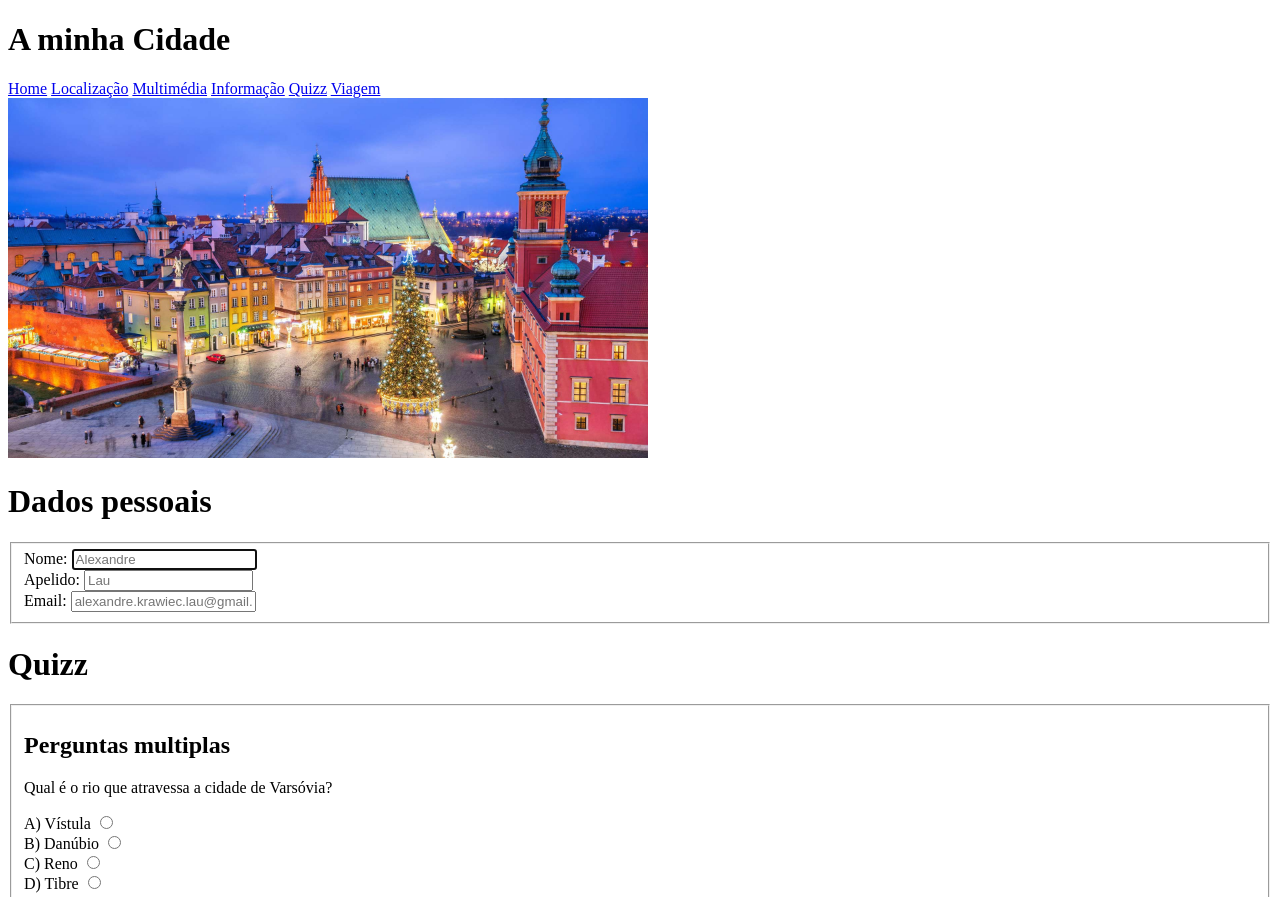
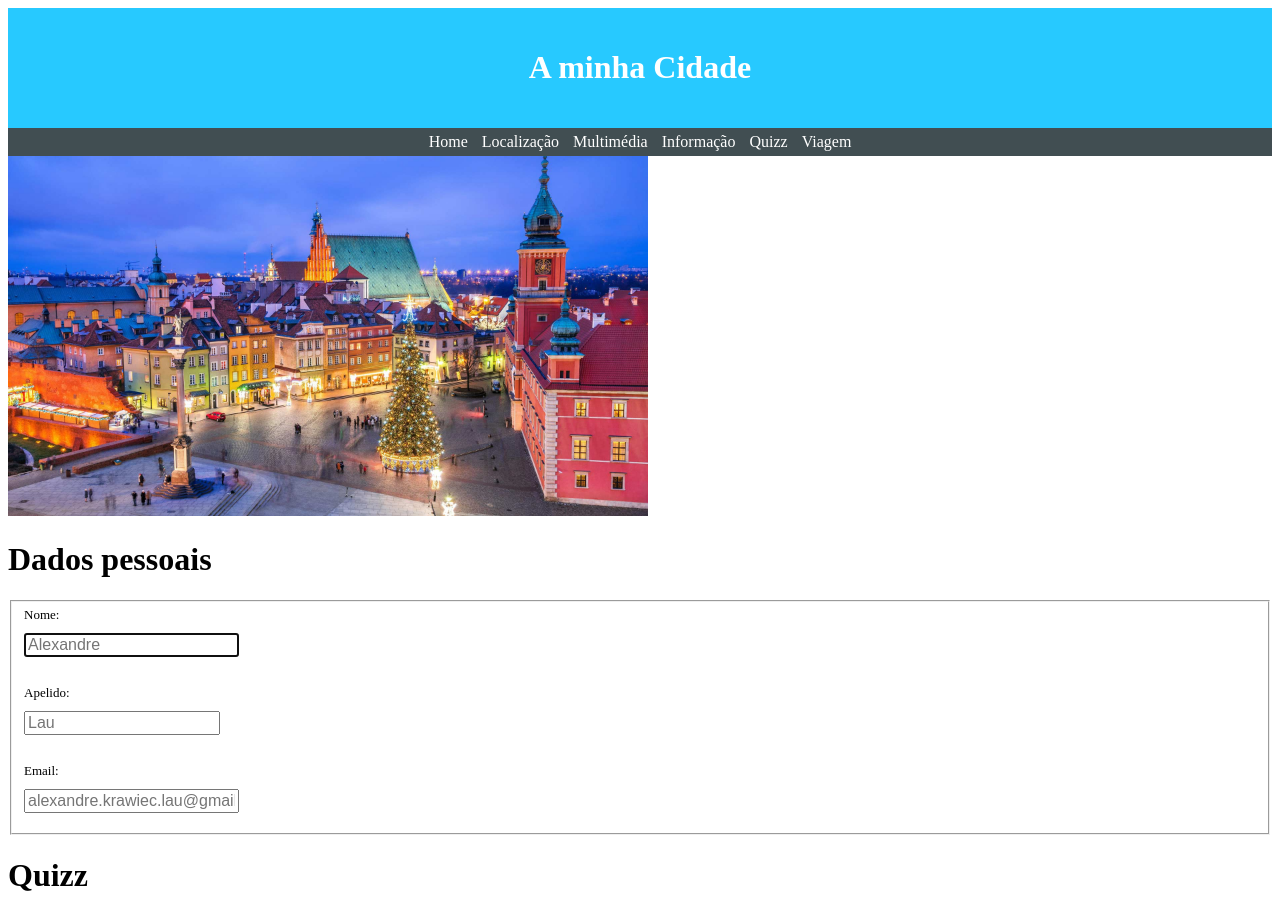
Before and after one commit to alexandrelau-lei/alexandrelau-lei.github.io, a plain HTML site: page lab4/quizz.html in a window 1280 px wide. Shown: the top 897 px of the page. Drawn offline with Linux system fonts and the light colour scheme.

Commit message:
testes e mais testes

```diff
--- a/lab4/quizz.html
+++ b/lab4/quizz.html
@@ -3,12 +3,17 @@
     <head>
         <meta charset="UTF-8">
         <title>Cidade</title>
+        <link rel = "stylesheet" href = "styles.css">
     </head>
+
     <body>
+        <div class="colored-section">
             <header>
                 <h1>A minha Cidade</h1>
             </header>
+        </div>
 
+        <div class="seccao-pequena">
             <nav>
                 <a href = "index.html">Home</a>
                 <a href = "local.html">Localização</a>
@@ -17,6 +22,8 @@
                 <a href = "quizz.html">Quizz</a>
                 <a href = "viagem.html">Viagem</a>
             </nav>
+        </div>
+
 
         <main>
             <img src = "images/WarsawChristmas_1920x1080.jpg" width="640" height="360">
--- a/lab4/styles.css
+++ b/lab4/styles.css
@@ -25,3 +25,16 @@ a:hover, .seccao-pequena {
     padding-bottom: 10px;
     margin-bottom: 20px;
 }
+
+label {
+    font-size: small;
+}
+
+input {
+    font-size: medium;
+}
+
+label, input {
+    display: block;
+    margin-bottom: 10px;
+}
```
Lines whose indentation alone changed are shown as unchanged.
